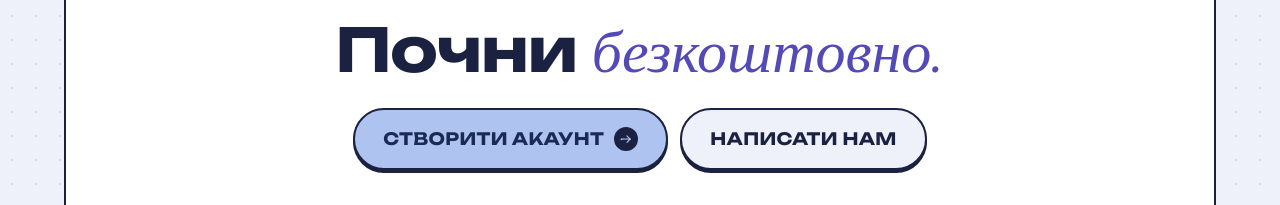
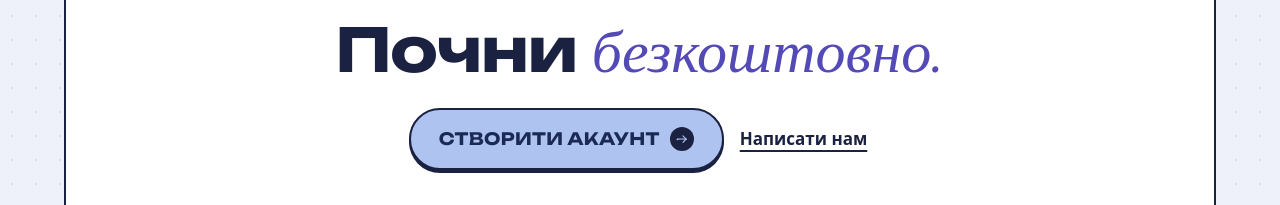
Before and after one commit to mariyavalyanskaya95-create/murly-saas, a Next.js app: page /about in a window 1280 px wide. Shown: the part 1528-1733 px from the top of the page. Built offline with nearby package versions, Linux system fonts and the light colour scheme; no server answers; a web font is replaced by a local one.

Commit message:
Heroes: one main button

```diff
--- a/app/(marketing)/about/page.tsx
+++ b/app/(marketing)/about/page.tsx
@@ -77,7 +77,7 @@ export default function AboutPage() {
             <h2>{t({ uk: 'Почни', ru: 'Начни', en: 'Start' })} <em>{t({ uk: 'безкоштовно.', ru: 'бесплатно.', en: 'for free.' })}</em></h2>
             <div className="mu-hero__cta" style={{ justifyContent: 'center' }}>
               <Link href="/sign-up" className="mu-btn mu-btn--lime mu-btn--lg">{t({ uk: 'Створити акаунт', ru: 'Создать аккаунт', en: 'Create an account' })}<span className="mu-btn__arrow"><Icon id="e-arrow" /></span></Link>
-              <Link href="/contact" className="mu-btn mu-btn--lg">{t({ uk: 'Написати нам', ru: 'Написать нам', en: 'Contact us' })}</Link>
+              <Link href="/contact" className="mu-textlink">{t({ uk: 'Написати нам', ru: 'Написать нам', en: 'Contact us' })}</Link>
             </div>
           </div>
         </div>
```
